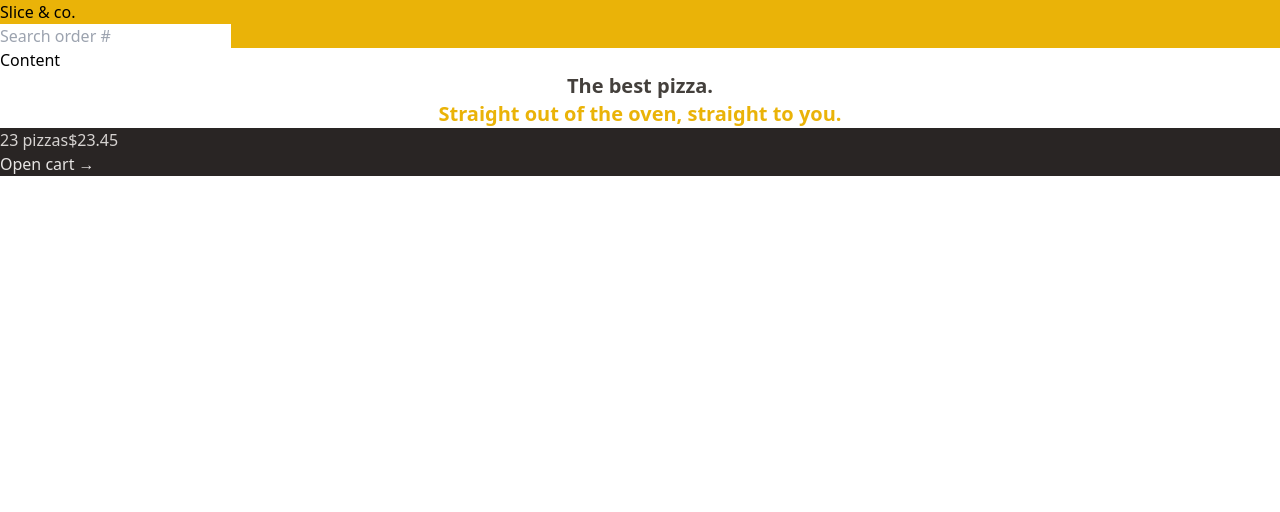
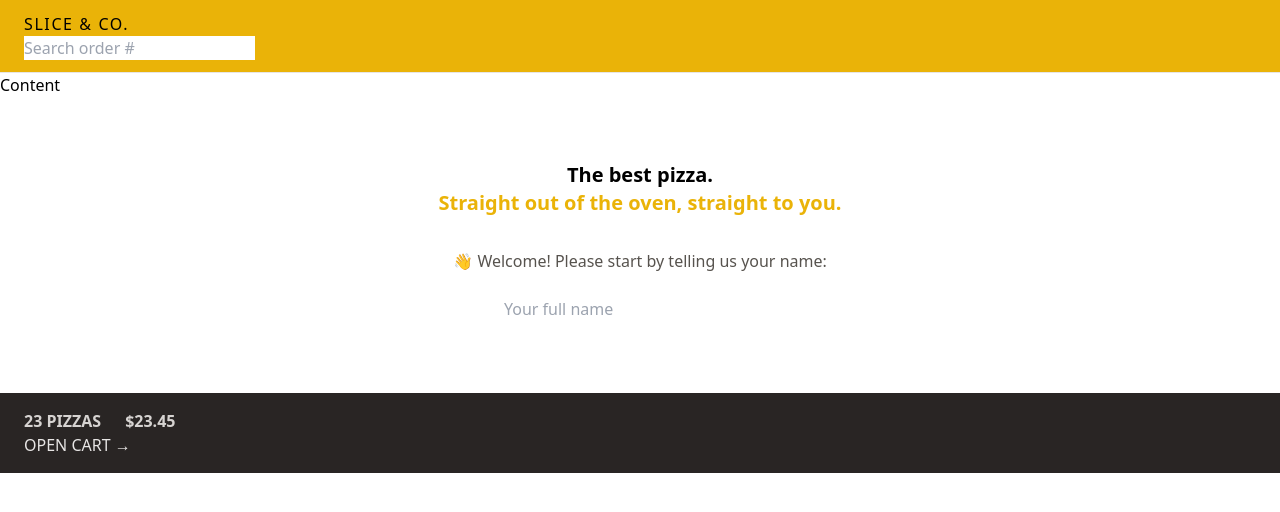
Before and after one commit to Brenotardelli/Slice-Co, a React (Vite) app: page / in a window 1280 px wide. Shown: the top 512 px of the page. Built offline with nearby package versions, Linux system fonts and the light colour scheme.

Commit message:
adding styles on components

```diff
--- a/index.html
+++ b/index.html
@@ -8,7 +8,7 @@
   <title>Slice & Co</title>
 </head>
 
-<body>
+<body class="bg-stone-100 text-stone-700">
   <div id="root"></div>
   <script type="module" src="/src/main.jsx"></script>
 </body>
--- a/src/features/cart/CartOverview.jsx
+++ b/src/features/cart/CartOverview.jsx
@@ -2,8 +2,8 @@
 
 function CartOverview() {
   return (
-    <div className="bg-stone-800 text-stone-200">
-      <p className="text-stone-300">
+    <div className="bg-stone-800 px-4 py-4 text-sm uppercase text-stone-200 sm:px-6 md:text-base">
+      <p className="space-x-4 font-semibold text-stone-300 sm:space-x-6">
         <span>23 pizzas</span>
         <span>$23.45</span>
       </p>
--- a/src/features/user/CreateUser.jsx
+++ b/src/features/user/CreateUser.jsx
@@ -1,7 +1,7 @@
-import { useState } from 'react';
+import { useState } from "react";
 
 function CreateUser() {
-  const [username, setUsername] = useState('');
+  const [username, setUsername] = useState("");
 
   function handleSubmit(e) {
     e.preventDefault();
@@ -9,16 +9,19 @@
 
   return (
     <form onSubmit={handleSubmit}>
-      <p>👋 Welcome! Please start by telling us your name:</p>
+      <p className="mb-4 text-sm text-stone-600 md:text-base">
+        👋 Welcome! Please start by telling us your name:
+      </p>
 
       <input
         type="text"
         placeholder="Your full name"
         value={username}
         onChange={(e) => setUsername(e.target.value)}
+        className="w-72 p-2"
       />
 
-      {username !== '' && (
+      {username !== "" && (
         <div>
           <button>Start ordering</button>
         </div>
--- /dev/null
+++ b/src/features/user/UserName.jsx
@@ -0,0 +1,5 @@
+import React from "react";
+
+export default function UserName() {
+  return <div className="hidden text-sm font-semibold">UserName</div>;
+}
--- a/src/ui/Header.jsx
+++ b/src/ui/Header.jsx
@@ -1,12 +1,16 @@
 import React from "react";
 import { Link } from "react-router-dom";
 import SearchOrder from "../features/order/SearchOrder";
+import UserName from "../features/user/UserName";
 
 export default function Header() {
   return (
-    <header className="bg-yellow-500">
-      <Link to="/">Slice & co.</Link>
+    <header className="border-b border-stone-200 bg-yellow-500 px-4 py-3 uppercase sm:px-6">
+      <Link to="/" className="tracking-widest">
+        Slice & co.
+      </Link>
       <SearchOrder />
+      <UserName />
     </header>
   );
 }
--- a/src/ui/Home.jsx
+++ b/src/ui/Home.jsx
@@ -1,14 +1,16 @@
+import CreateUser from "../features/user/CreateUser";
+
 function Home() {
   return (
-    <div>
-      <h1 className="text-xl text-stone-700 font-semibold text-center">
+    <div className="my-10 text-center sm:my-16">
+      <h1 className="mb-8 text-center text-xl font-semibold">
         The best pizza.
         <br />
         <span className="text-yellow-500">
-          {" "}
           Straight out of the oven, straight to you.
         </span>
       </h1>
+      <CreateUser />
     </div>
   );
 }
```
